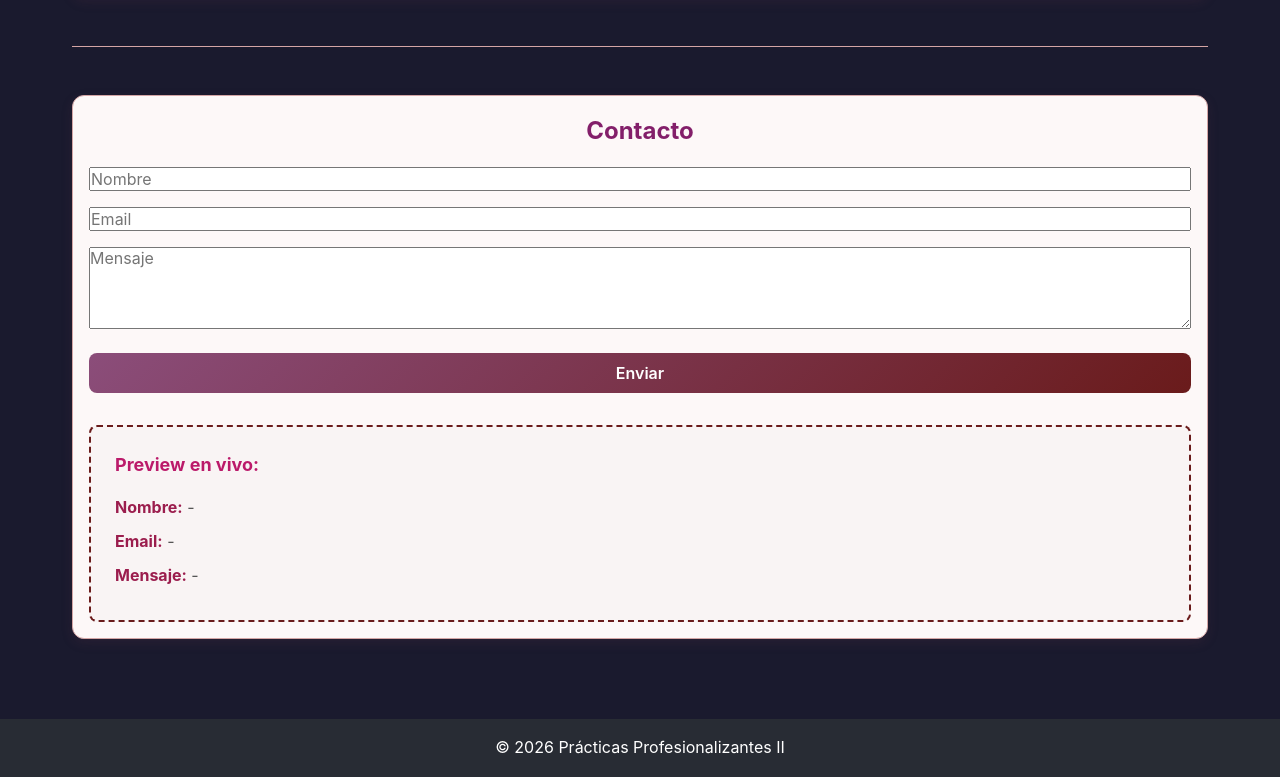
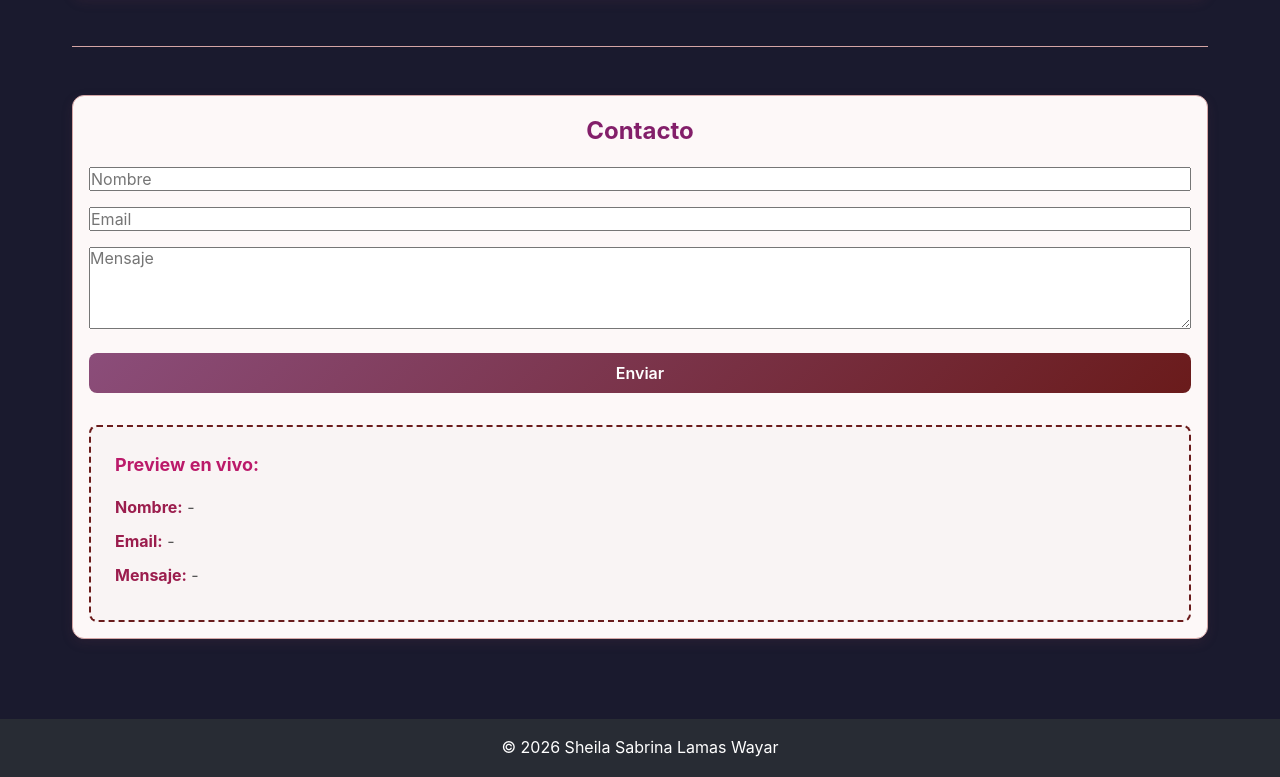
Before and after one commit to SheilaWayar/Tp6-react, a React (Vite) app: page / in a window 1280 px wide. Shown: the part 1884-2661 px from the top of the page. Built offline with nearby package versions, Linux system fonts and the light colour scheme; the HTML template or start-up script is replaced by a standard one.

Commit message:
Modificar Footer

```diff
--- a/src/components/Footer.jsx
+++ b/src/components/Footer.jsx
@@ -2,7 +2,7 @@ function Footer() {
   const año = new Date().getFullYear()
   return (
     <footer style={{padding: '1rem', background: '#282c34', color: 'white', textAlign: 'center', marginTop: '2rem'}}>
-      <p>© {año} Prácticas Profesionalizantes II</p>
+      <p>© {año} Sheila Sabrina Lamas Wayar </p>
     </footer>
   )
 }
```
